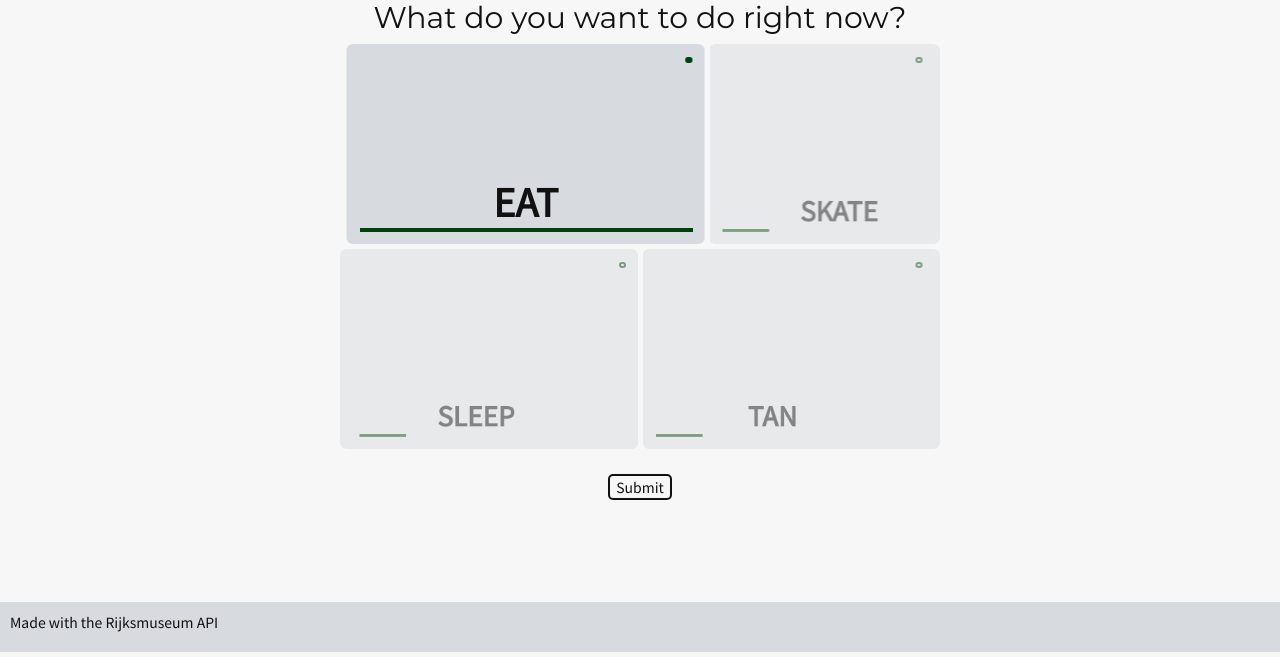
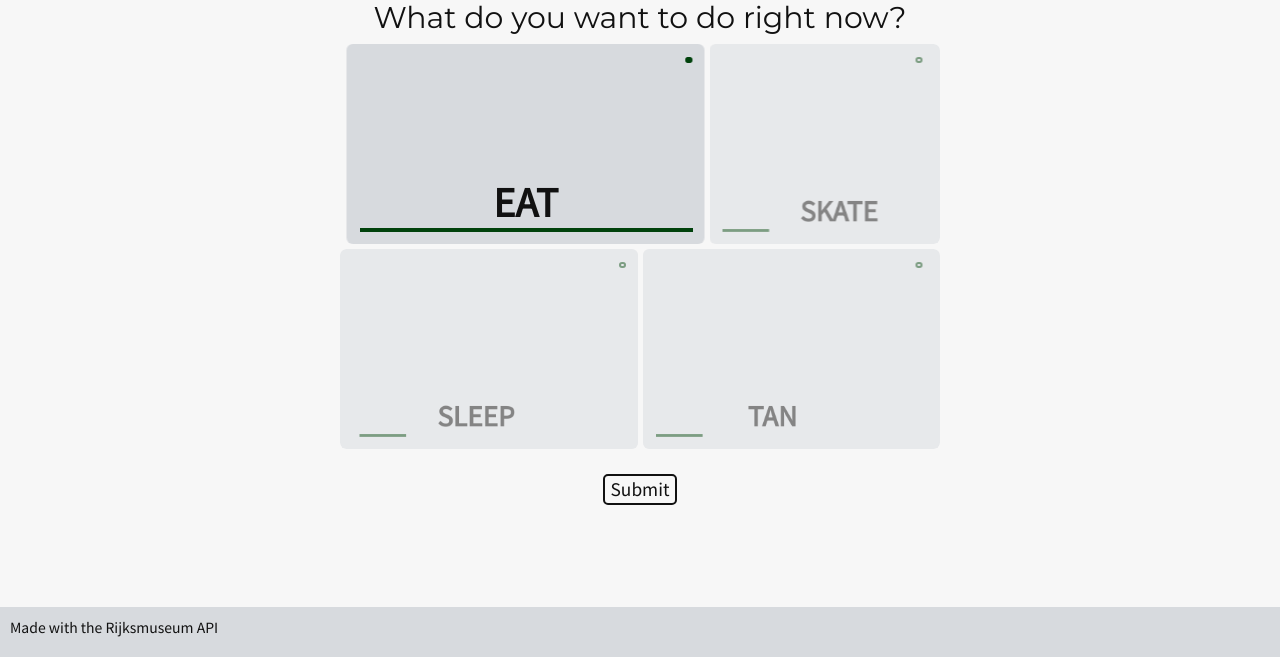
Before and after one commit to didemertens/painting, a Django app: page / in a window 1280 px wide. Shown: the part 504-1161 px from the top of the page. Run offline with Django 3.2, Linux system fonts and the light colour scheme; data that the repository does not hold is empty; some libraries are stand-ins or nearby versions.

Commit message:
changed text reset btn

```diff
--- a/static/css/base.css
+++ b/static/css/base.css
@@ -345,6 +345,7 @@ button {
 #answers {
   margin-top: 75px;
   font-size: 14pt;
+  text-align: center;
 }
 
 .painter-answer {
@@ -372,7 +373,7 @@ button {
 
 #footer-API {
   text-align: left;
-  margin-top: 100px;
+  margin-top: 50px;
   padding: 10px;
 }
 
@@ -419,4 +420,13 @@ h1, h2 {
   font-family: "Montserrat", sans-serif;
 }
 
+.buttons {
+  font-size: 13pt;
+  text-align: center;
+}
+
+#reset {
+  text-align: center;
+}
+
 /*# sourceMappingURL=base.css.map */
--- a/static/css/footer.css
+++ b/static/css/footer.css
@@ -15,7 +15,7 @@
 
 #footer-API {
   text-align: left;
-  margin-top: 100px;
+  margin-top: 50px;
   padding: 10px;
 }
 
--- a/static/css/paintings.css
+++ b/static/css/paintings.css
@@ -1,6 +1,7 @@
 #answers {
   margin-top: 75px;
   font-size: 14pt;
+  text-align: center;
 }
 
 .painter-answer {
--- a/static/scss/base.scss
+++ b/static/scss/base.scss
@@ -45,3 +45,12 @@ body {
 h1, h2{
   font-family: 'Montserrat', sans-serif;
 }
+
+.buttons{
+  font-size: 13pt;
+  text-align: center;
+}
+
+#reset{
+  text-align: center;
+}
--- a/static/scss/footer.scss
+++ b/static/scss/footer.scss
@@ -15,6 +15,6 @@
 
 #footer-API{
   text-align: left;
-  margin-top: 100px;
+  margin-top: 50px;
   padding: 10px;
 }
--- a/static/scss/paintings.scss
+++ b/static/scss/paintings.scss
@@ -1,6 +1,7 @@
 #answers{
   margin-top: 75px;
   font-size: 14pt;
+  text-align: center;
 }
 
 .painter-answer{
--- a/templates/home.html
+++ b/templates/home.html
@@ -82,7 +82,7 @@
   </div>
 </div>
 
-  <button type="submit" id="submit" onclick="tabulateAnswers(event); jump('answers');">Submit</button>
+  <button class="buttons" type="submit" id="submit" onclick="tabulateAnswers(event); jump('answers');">Submit</button>
 
   </form>
 
@@ -94,7 +94,7 @@
       <br>
       <img id= "painting_img_API" src="{{ artist.painting_img }}">
       <br>
-      <button type="reset" id="reset" onclick="resetAnswer()">Again!</button>
+      <button class="buttons" type="reset" id="reset" onclick="resetAnswer()">Play again</button>
     </div>
   {% endfor %}
 </div>
```
Also changed, not shown: 2 other files.
